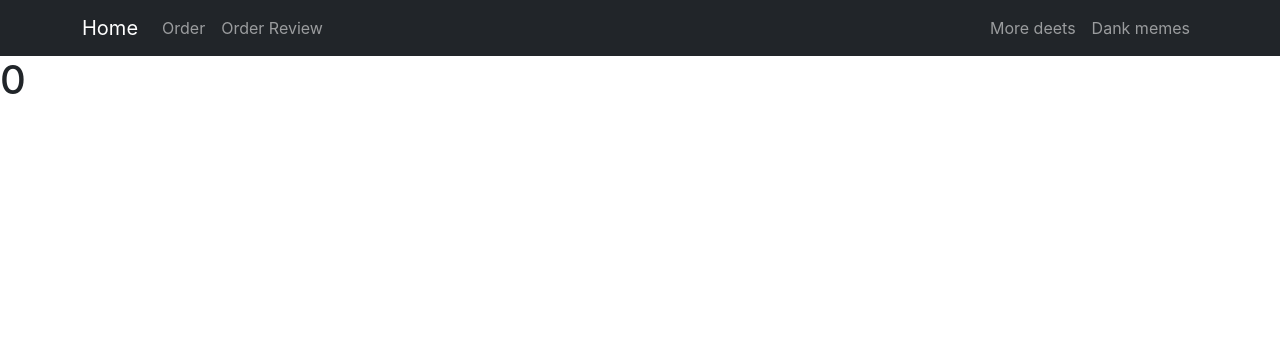
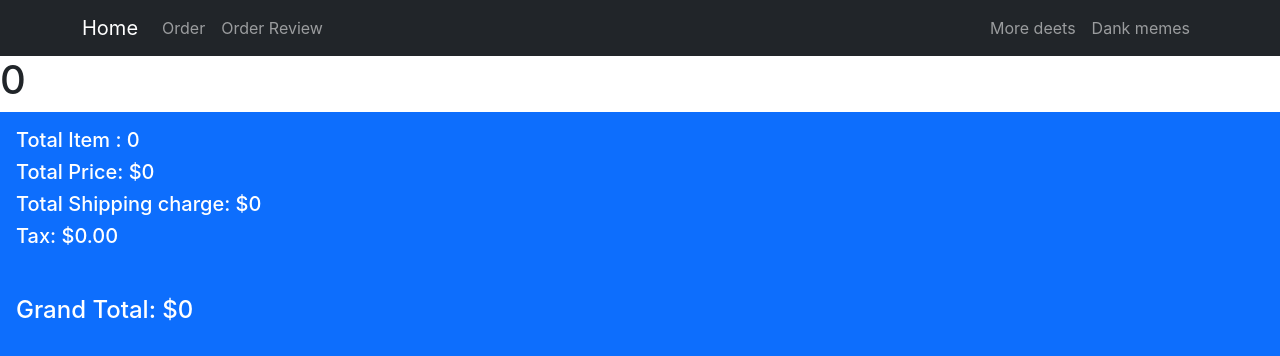
Before and after one commit to aariful-islam/simple-ecommerce, a React (Create React App) app: page /order in a window 1280 px wide. Shown: the top 356 px of the page. Built offline with nearby package versions, Linux system fonts and the light colour scheme.

Commit message:
show order summary on orders page

```diff
--- a/src/Pages/Orders/Orders.js
+++ b/src/Pages/Orders/Orders.js
@@ -1,6 +1,7 @@
 import React from 'react';
 import useCarts from '../../CustomHooks/useCarts';
 import useProducts from '../../CustomHooks/useProducts';
+import SelectedItems from '../SelectedItems/SelectedItems';
 
 const Orders = () => {
     const [products, setProducts] = useProducts([]);
@@ -8,6 +9,9 @@ const Orders = () => {
     return (
         <div id='order'>
             <h1>{carts.length}</h1>
+            <div className="cart bg-primary text-white cart" style={{ height: "700px" }}>
+                <SelectedItems cart={carts}></SelectedItems>
+            </div>
 
         </div>
     );
```
